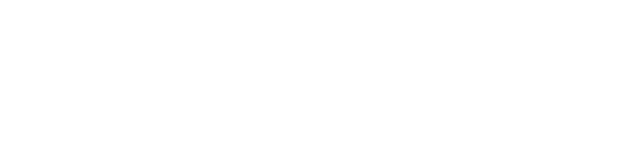
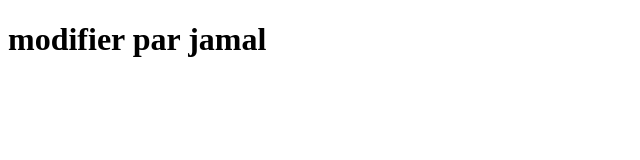
Before and after one commit to JamalHaddouche/tpconflit202, a plain HTML site: page index.html in a window 1280 px wide. Shown: the whole page, without its empty margins (0-640 px from the left). Drawn offline with Linux system fonts and the light colour scheme.

Commit message:
modifier par jamal

```diff
--- a/index.html
+++ b/index.html
@@ -6,6 +6,6 @@
     <title>Document</title>
 </head>
 <body>
-
+    <h1>modifier par jamal</h1>
 </body>
 </html>
```
